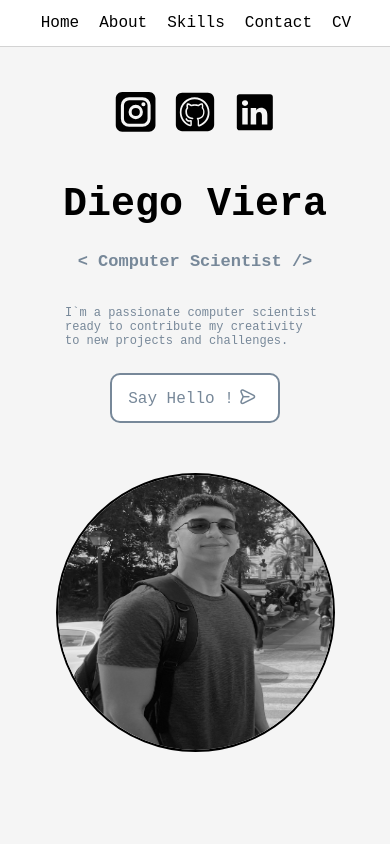
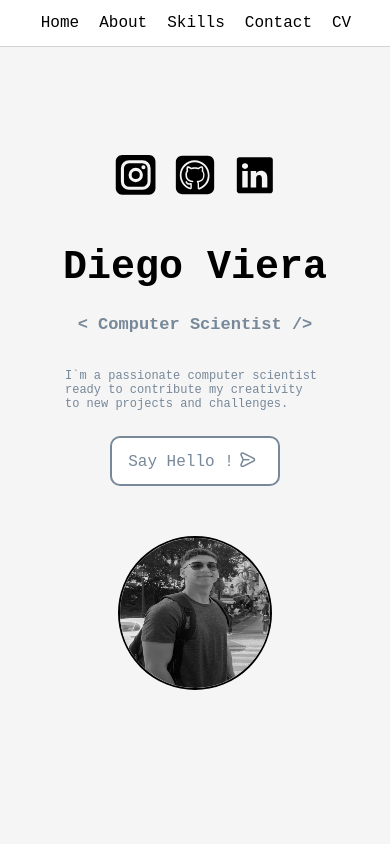
Before and after one commit to DiegoViera1511/my_personal_portfolio, a React (Vite) app: page / in a window 390 px wide. Shown: the top 844 px of the page. Built offline with nearby package versions, Linux system fonts and the light colour scheme.

Commit message:
resize home img for movil

```diff
--- a/src/Components/Contact/Contact_Card/Contact_Card.jsx
+++ b/src/Components/Contact/Contact_Card/Contact_Card.jsx
@@ -4,6 +4,7 @@ export function Contact_Card(){
     return (
         <div className="contact_card">
             <div className="contact_social">
+
                 <span>
                     <i className="uil uil-envelope-alt social_icon"></i>
                     <a href="mailto:diegovieramartinez@gmail.com" target="_blank"> diegovieramartinez@gmail.com</a>
--- a/src/Components/Home/home.css
+++ b/src/Components/Home/home.css
@@ -88,11 +88,10 @@ div.presentation_container{
     }
     .home_photo{
         display: flex;
-        width: 275px;
-        height: 275px;
+        width: 150px;
+        height: 150px;
         margin: 0;
         border-radius: 50%;
-
     }
 }
 
```
